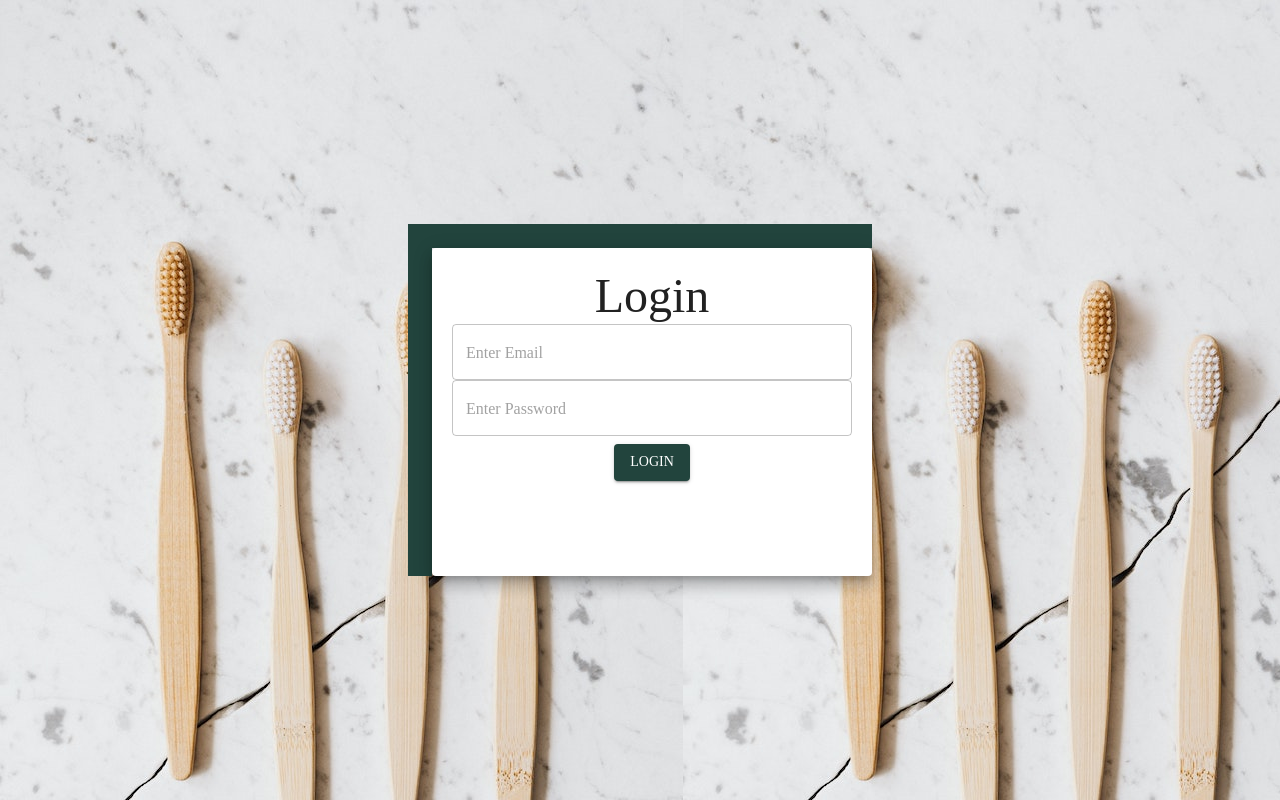
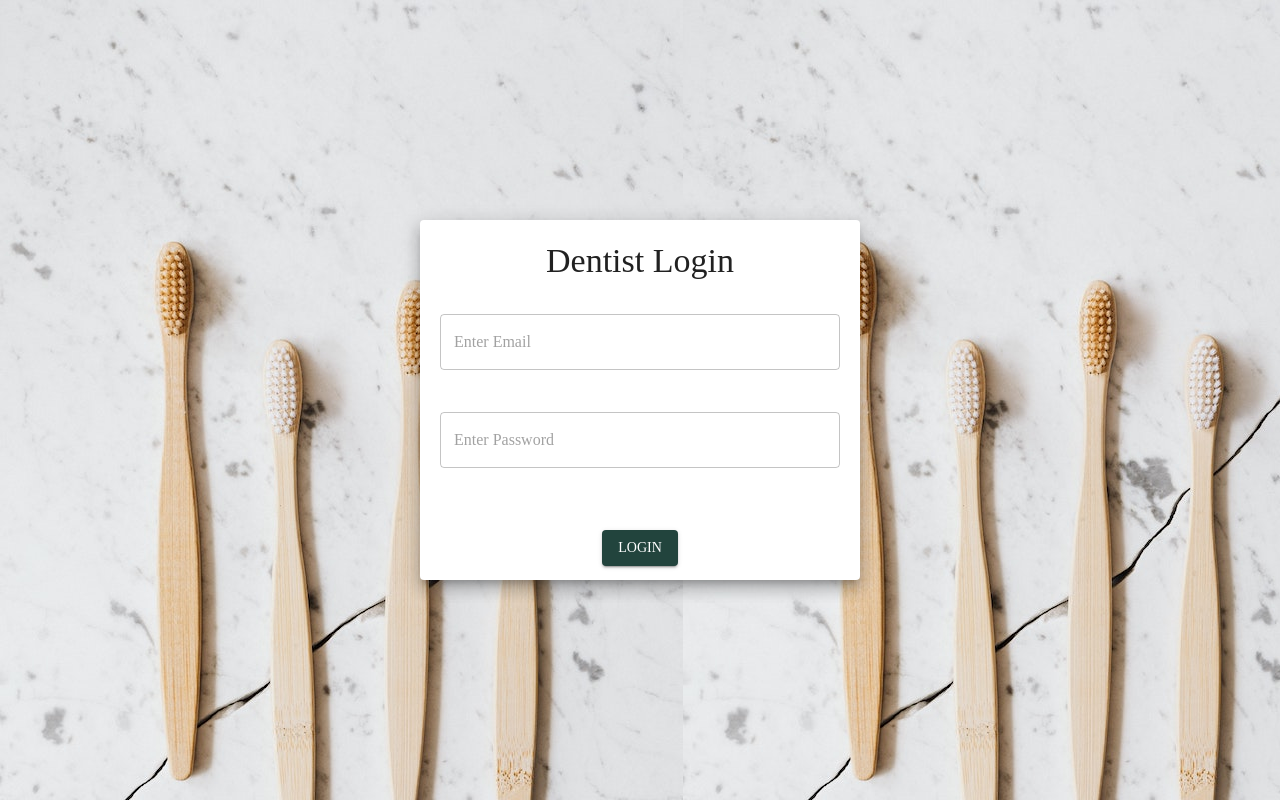
Before and after one commit to Dentismo/t-3, a React (Create React App) app in the folder client/: page /login in a window 1280 px wide. Built offline with nearby package versions, Linux system fonts and the light colour scheme.

Commit message:
#24 Fix spacing for required texts

```diff
--- a/client/src/components/LoginForm.tsx
+++ b/client/src/components/LoginForm.tsx
@@ -5,13 +5,14 @@ import { useSnackbar } from 'notistack';
 import { useNavigate } from "react-router-dom";
 import * as Yup from "yup";
 
-const paperStyle = {padding: 20, height: '18rem', width: '25rem'}
+const paperStyle = {padding: 20, height: '20rem', width: '25rem'}
 const textStyle = {margin: 4}
 
 const styles = {
     form: {
         display: 'flex',
         flexDirection: 'column' as 'column',
+        gap: "0.75rem"
     }
 }
 
@@ -24,6 +25,9 @@ const theme = createTheme(  {
 });
 
     function LoginForm() {
+        localStorage.setItem('emailData', 'ivan@gmail.com');
+        localStorage.setItem('passwordData', 'ivan123');
+
         const navigate = useNavigate();
         const { enqueueSnackbar } = useSnackbar()
 
@@ -37,11 +41,10 @@ const theme = createTheme(  {
                 .email("Invalid Email")
                 .required("Required"),
 
-                password: Yup.string()
-                .required("Required")
+                password: Yup.string().required("Required")
             }),
             onSubmit: (values, {resetForm}) => {
-                if(values.email === 'ivan@gmail.com' && values.password === 'ivan123') {
+                if(values.email === localStorage.getItem('emailData') && values.password === localStorage.getItem('passwordData')) {
                     navigate("/dashboard")
                     enqueueSnackbar('Succesfully logged in', {
                         variant: 'success'
@@ -51,17 +54,18 @@ const theme = createTheme(  {
                         variant: 'error'
                 })
                 }
-            }
+            },
         });
 
     return (
         <ThemeProvider theme={theme}>
         <Grid textAlign='center'>
             <Paper elevation={10} style={paperStyle}>
-                <Grid textAlign='center'>
-                    <Typography variant='h3'>Login</Typography>
+                <Grid style={{textAlign: 'center', marginBottom: '2rem'}}>
+                    <Typography variant='h4'>Dentist Login</Typography>
                 </Grid>
                 <form onSubmit={formik.handleSubmit}>
+                    <div style={styles.form}>
                     <div style={styles.form}>
                         <TextField
                             id='email'
@@ -70,12 +74,12 @@ const theme = createTheme(  {
                             variant='outlined'
                             error={!!formik.errors.email}
                             placeholder="Enter Email"
+                            onChange={formik.handleChange}
                             onBlur={formik.handleBlur}
-                            onChange={formik.handleChange}
-                            value={formik.values.email}>
-                        </TextField>
+                            value={formik.values.email}
+                        />
+                         <div style={{color: 'red', fontFamily: '-Playfair-Display', textAlign: "left", opacity: formik.errors.email ? 1 : 0}}>{formik.errors.email ?? "All good "}</div>
                     </div>
-                        {formik.touched.email && formik.errors.email ? <div style={{color: 'red', fontFamily: '-Playfair-Display', textAlign: "left"}}>{formik.errors.email}</div> : null}
                     <div style={styles.form}>
                         <TextField
                             id='password'
@@ -83,13 +87,14 @@ const theme = createTheme(  {
                             type='password'
                             error={!!formik.errors.password}
                             placeholder="Enter Password"
+                            onChange={formik.handleChange}
                             onBlur={formik.handleBlur}
-                            onChange={formik.handleChange}
-                            value={formik.values.password}>
-                        </TextField>
+                            value={formik.values.password}
+                        />
+                        <div style={{color: 'red', fontFamily: '-Playfair-Display', textAlign: "left", opacity: formik.errors.password ? 1 : 0}}>{formik.errors.password ?? "All good "}</div>
                     </div>
-                        {formik.touched.password && formik.errors.password ? <div style={{color: 'red', fontFamily: '-Playfair-Display', textAlign: "left"}}>{formik.errors.password}</div> : null}
-                    <Button type='submit' color='primary' variant='contained' style={{margin: '8px 0', backgroundColor: '#22443d'}} >Login</Button>
+                    </div>
+                    <Button type='submit' color='primary' variant='contained' style={{marginTop: '2rem', backgroundColor: '#22443d'}} >Login</Button>
                 </form>
             </Paper>
         </Grid>
--- a/client/src/styles/LoginPage.css
+++ b/client/src/styles/LoginPage.css
@@ -6,6 +6,7 @@
     align-items: center;
 }
 
+/*
 .login-form-container {
     border-left-color:#22443d;
     border-left-style: solid;
@@ -14,3 +15,4 @@
     border-top-style: solid;
     border-top-width: 1.5rem;
 }
+*/
```
